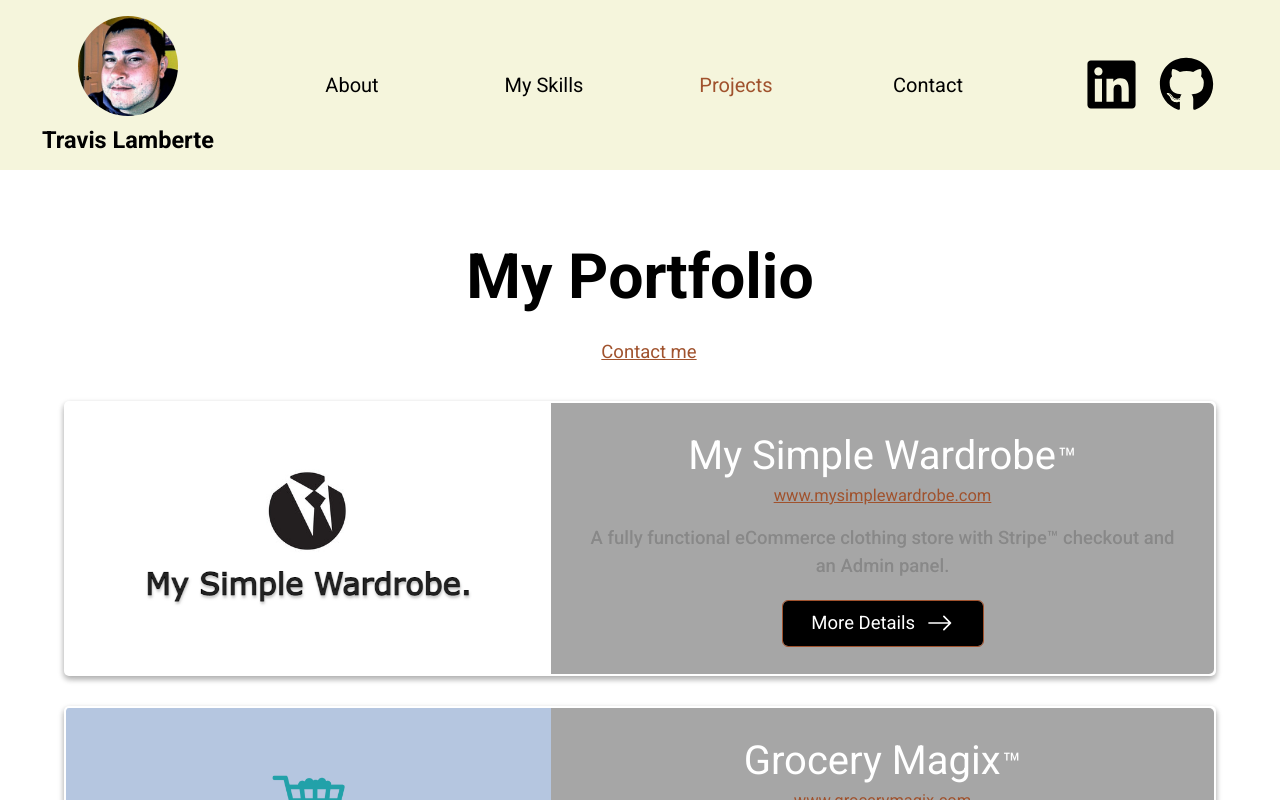
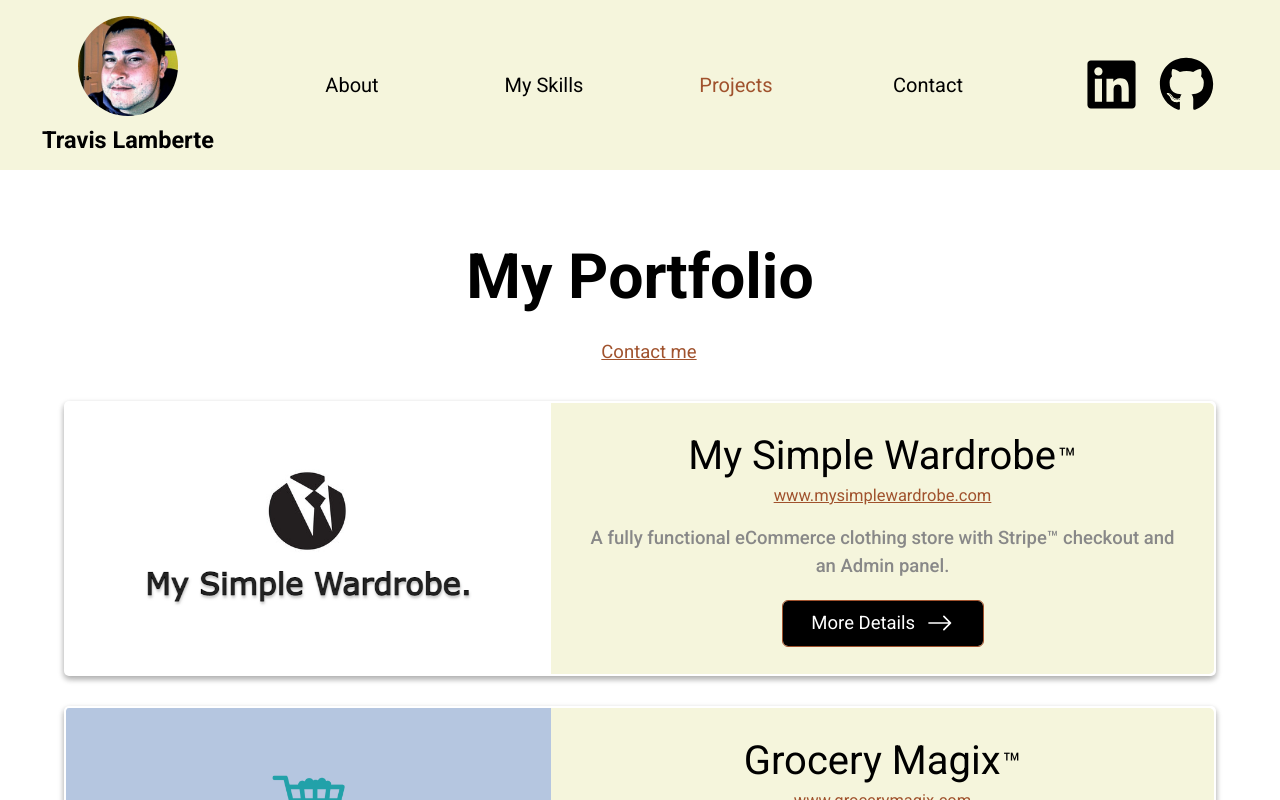
Before and after one commit to seattletravis/portfolio, a React (Create React App) app: page /projects in a window 1280 px wide. Shown: the top 800 px of the page. Built offline with nearby package versions, Linux system fonts and the light colour scheme.

Commit message:
port text bod

```diff
--- a/src/3-Work/work.css
+++ b/src/3-Work/work.css
@@ -271,7 +271,8 @@
 	justify-content: center;
 	flex-direction: column;
 	text-align: center;
-	background-color: rgba(0, 0, 0, 0.35);
+	background-color: beige;
+	color: black;
 	height: 100%;
 	width: 100%;
 	padding: 0 1rem;
```
